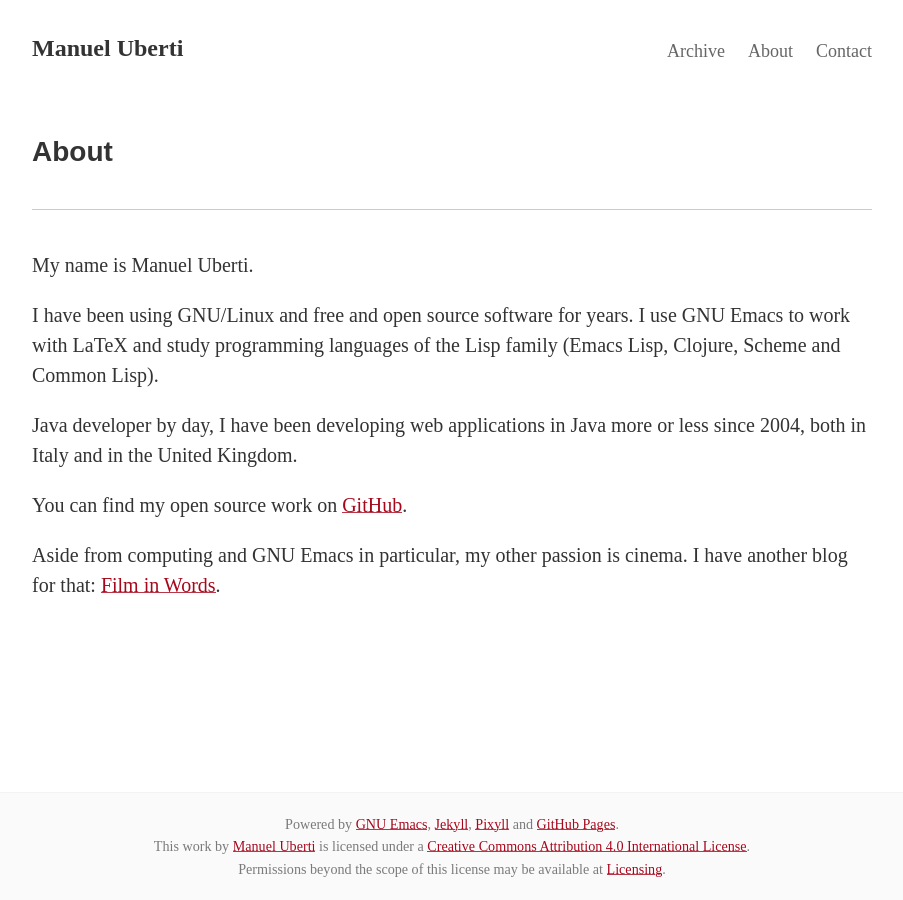
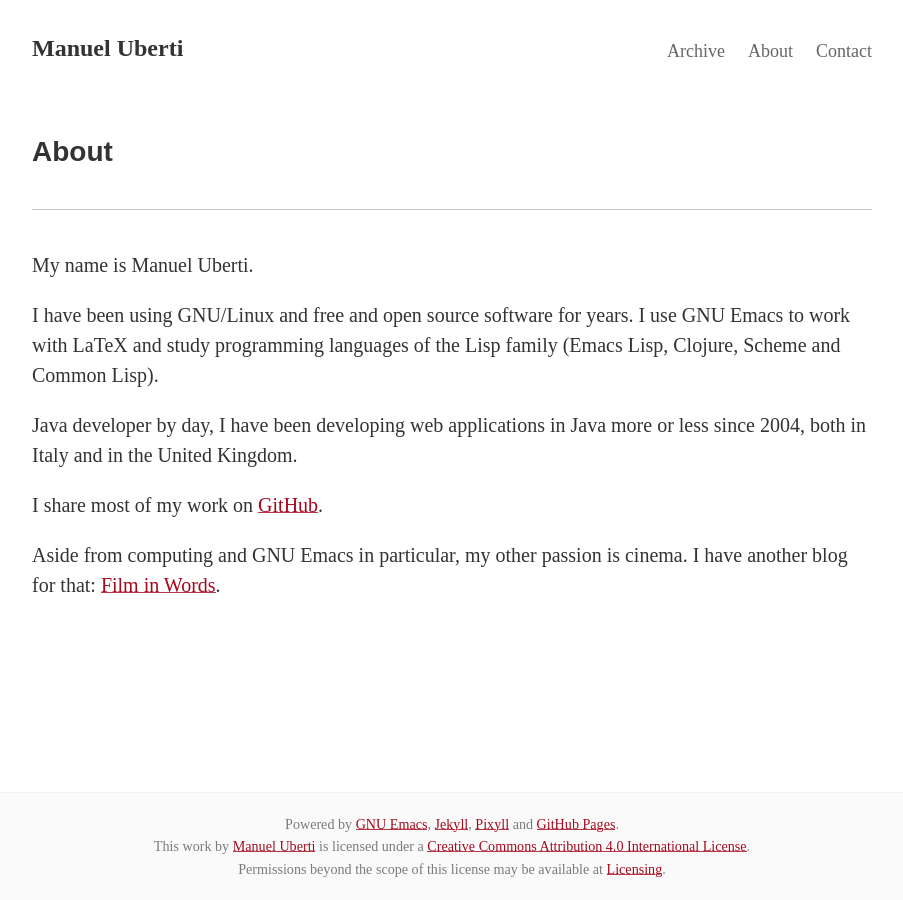
Before and after one commit to manuel-uberti/manuel-uberti.github.io, a Jekyll site: the page built from about.md, in a window 1280 px wide. Shown: the whole page, without its empty margins (188-1091 px from the left). Built offline with Jekyll 4.4.1, drawn with Linux system fonts in a browser that asks for light colours; some web fonts are replaced.

Commit message:
Do not use "open source"

```diff
--- a/about.md
+++ b/about.md
@@ -14,7 +14,7 @@ GNU Emacs to work with LaTeX and study programming languages of the Lisp family
 Java developer by day, I have been developing web applications in Java more or
 less since 2004, both in Italy and in the United Kingdom.
 
-You can find my open source work on [GitHub](https://github.com/manuel-uberti).
+I share most of my work on [GitHub](https://github.com/manuel-uberti).
 
 Aside from computing and GNU Emacs in particular, my other passion is
 cinema. I have another blog for that:
```
